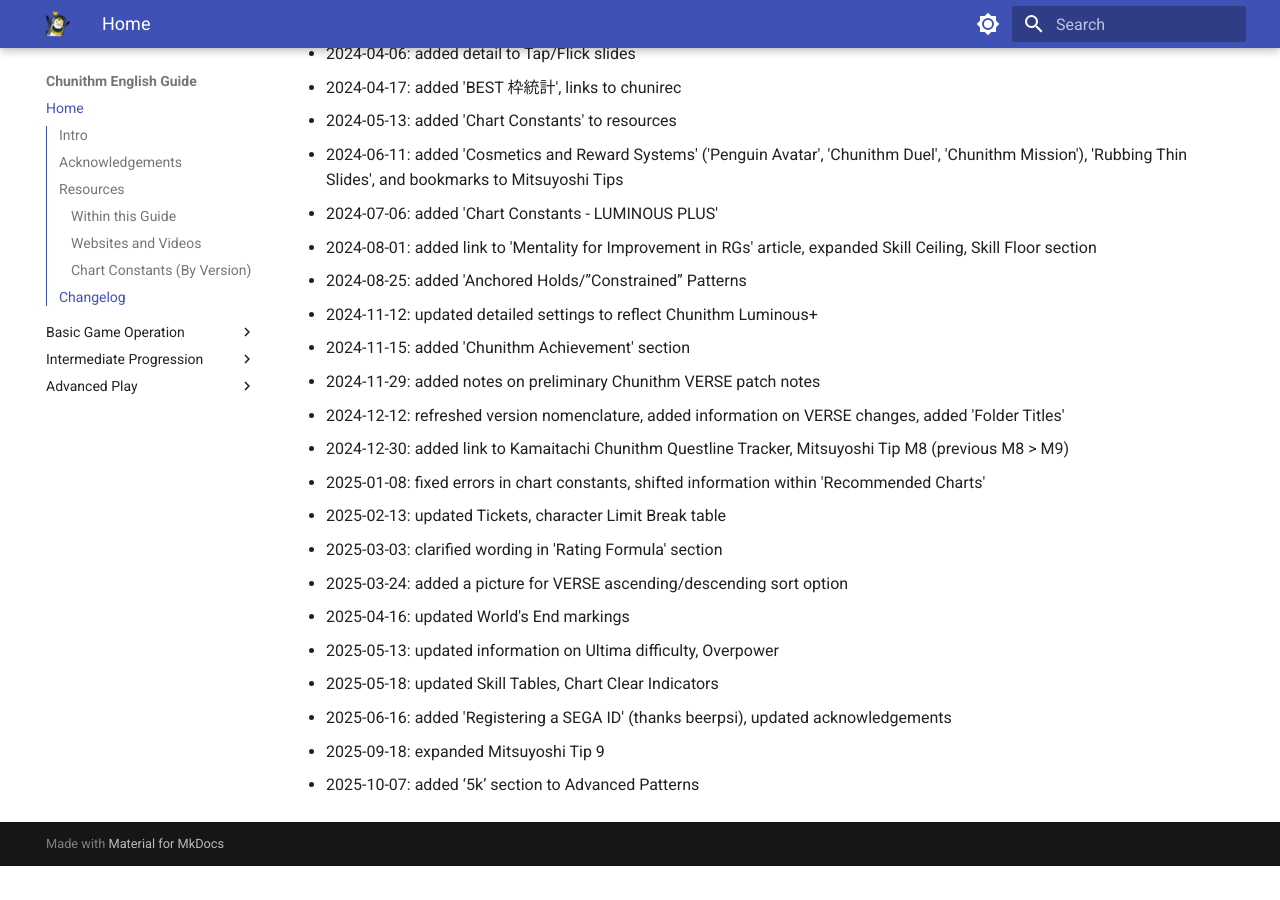
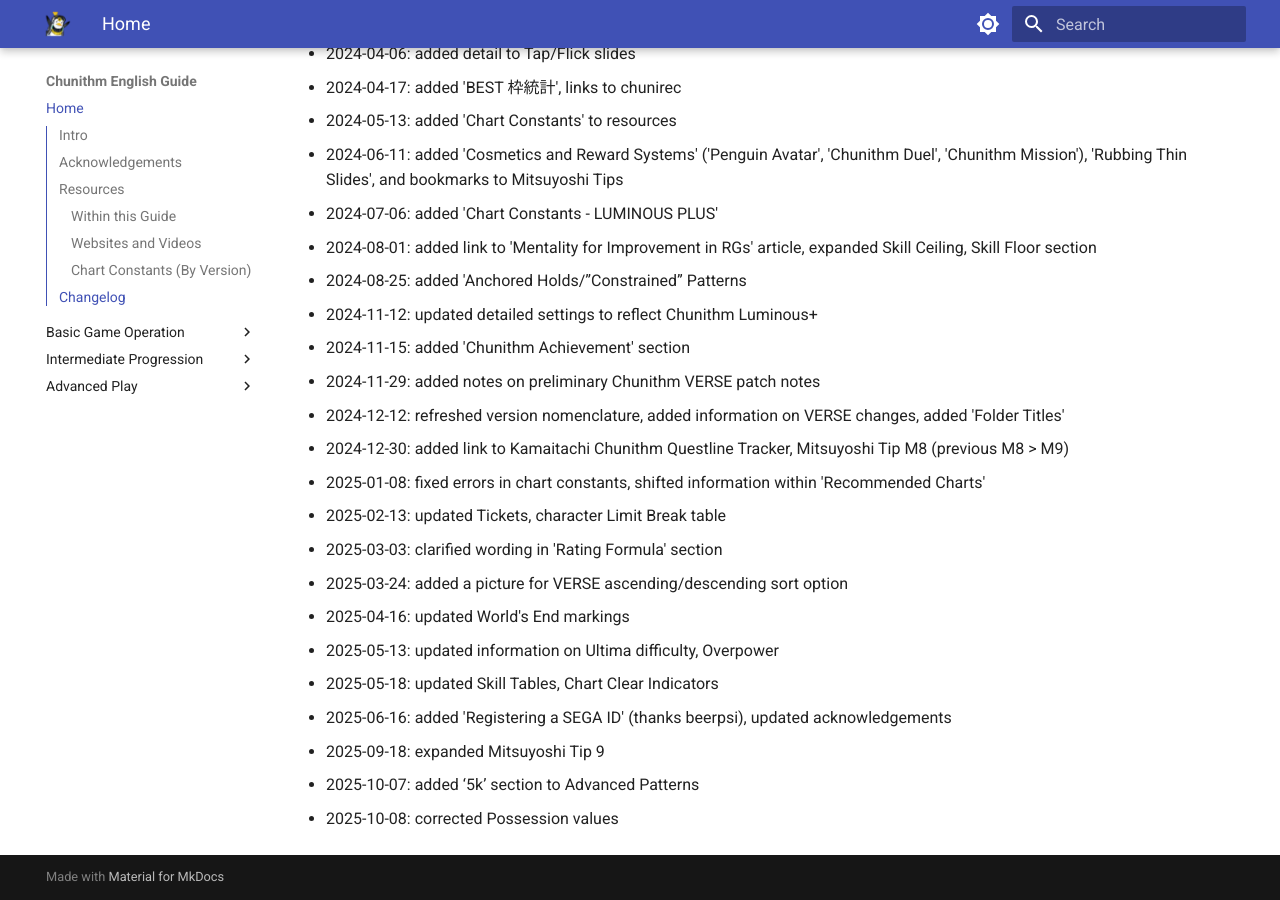
Before and after one commit to DarinMao/chunithm-org, an MkDocs documentation site: the page built from docs/index.md, in a window 1280 px wide and 900 px high, scrolled down 4128 px. Built offline with MkDocs 1.6.1 and Material for MkDocs 9.7.7, drawn with Linux system fonts in a browser that asks for light colours; emoji names are drawn with the system emoji font; before the commit the page ends 4994 px from its top, so only the background shows below that.

Commit message:
Update index.md
I'M PUSHING TO PROD

```diff
--- a/docs/index.md
+++ b/docs/index.md
@@ -127,3 +127,4 @@ Special thanks to kyleforkbomb for hosting and helping port the English Chunithm
 - 2025-06-16: added 'Registering a SEGA ID' (thanks beerpsi), updated acknowledgements
 - 2025-09-18: expanded Mitsuyoshi Tip 9
 - 2025-10-07: added ‘5k’ section to Advanced Patterns
+- 2025-10-08: corrected Possession values
```
